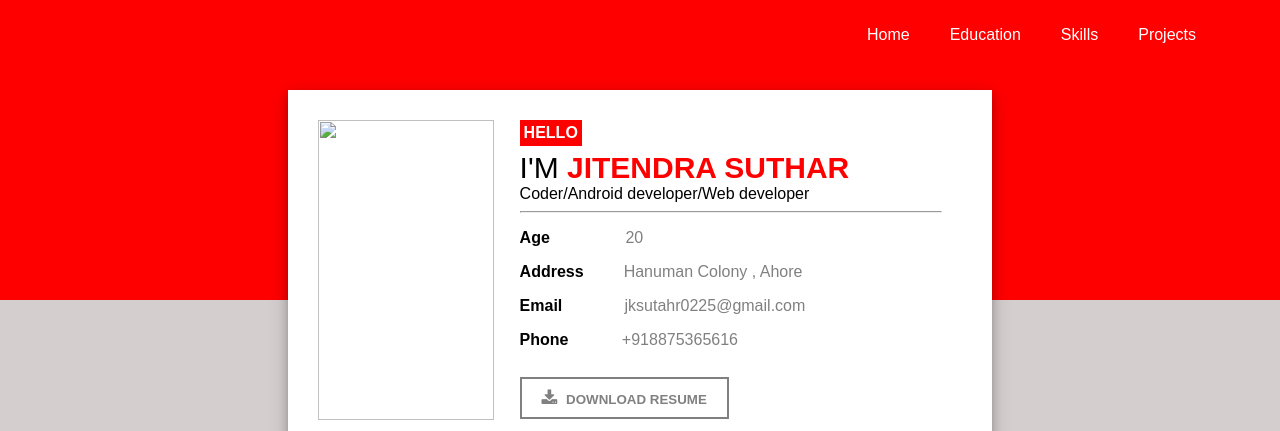
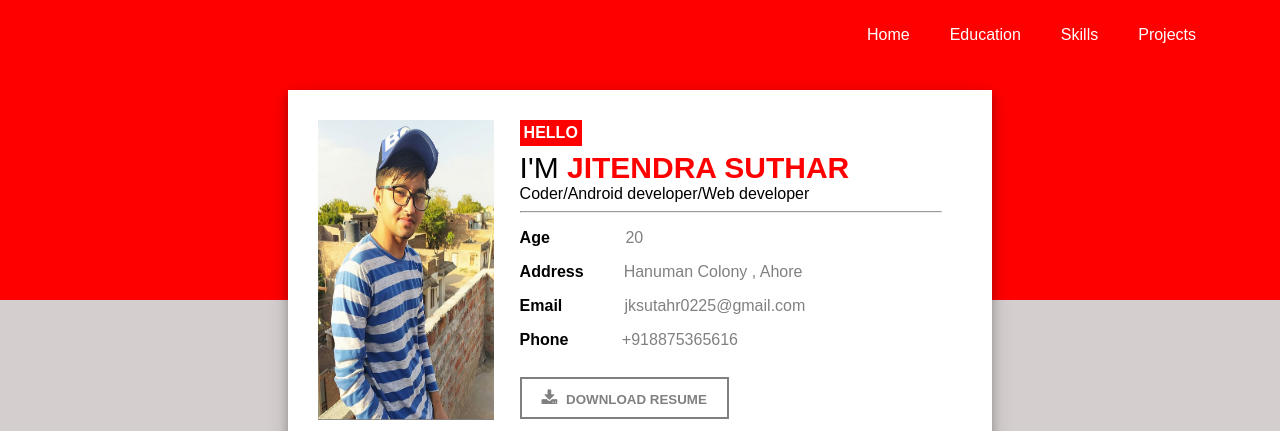
Before and after one commit to jksuthar12/portfolio, a plain HTML site: page index.html in a window 1280 px wide. Shown: the top 431 px of the page. Drawn offline with Linux system fonts and the light colour scheme; the site is published under a folder, as on GitHub Pages, so addresses that start at the root find nothing.

Commit message:
Update index.html

```diff
--- a/index.html
+++ b/index.html
@@ -26,7 +26,7 @@
   <div id="info">
     <div id="inf">
     <div id="pro">
-   <img src="/other/profile.png" ></div>
+   <img src="other/profile.png" ></div>
    <div id="info1"  >
      <p id="h">HELLO</p>
 
```
